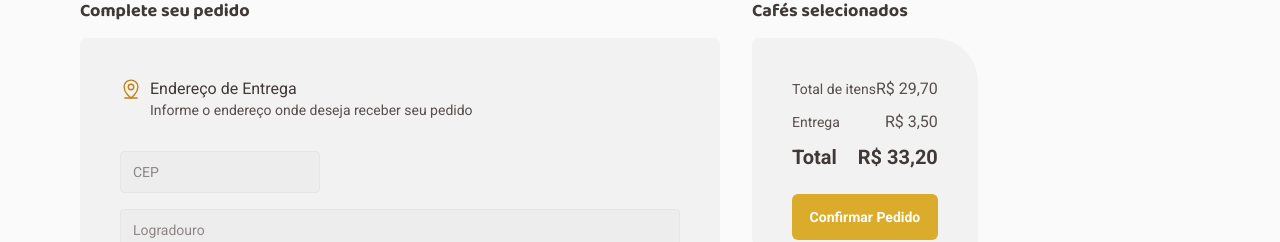
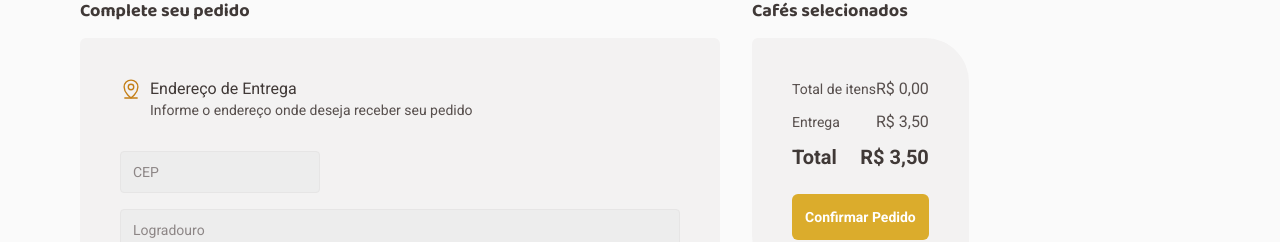
Before and after one commit to matheusmaximianomv/desafio02-coffee-delivery, a React (Vite) app: page /order in a window 1280 px wide. Shown: the part 148-390 px from the top of the page. Built offline with nearby package versions, Linux system fonts and the light colour scheme.

Commit message:
feat: Alterando o valor quando muda a quantidade

```diff
--- a/src/pages/Order/index.tsx
+++ b/src/pages/Order/index.tsx
@@ -8,6 +8,7 @@ import {
 } from 'phosphor-react';
 
 import { ProductsContext } from '../../contexts/products/ProductsContext';
+import { formatPrice } from '../../utils/formatPrice';
 
 import { Input } from '../../components/Input';
 import { IGroupSelectProps, GroupSelect } from '../../components/GroupSelect';
@@ -35,24 +36,32 @@ export function Order() {
 
   const productsSelected = products.filter((product) => product.quantity > 0);
 
+  const deliveryPrice = 3.5;
+  const totalPriceProductsSelected = products.reduce(
+    (accumulator, currentValue) =>
+      accumulator + currentValue.price * currentValue.quantity,
+    0
+  );
+  const totalDelivery = deliveryPrice + totalPriceProductsSelected;
+
   const groupSelectProps: IGroupSelectProps = {
     options: [
       {
         id: useId(),
         label: 'Cartão de Crédito',
-        renderIcon: (color, size) => <CreditCard size={size} color={color} />,
+        renderIcon: (color, size) => <CreditCard color={color} size={size} />,
         selected: false,
       },
       {
         id: useId(),
         label: 'Cartão de Débito',
-        renderIcon: (color, size) => <Bank size={size} color={color} />,
+        renderIcon: (color, size) => <Bank color={color} size={size} />,
         selected: false,
       },
       {
         id: useId(),
         label: 'Dinheiro',
-        renderIcon: (color, size) => <Money size={size} color={color} />,
+        renderIcon: (color, size) => <Money color={color} size={size} />,
         selected: false,
       },
     ],
@@ -138,17 +147,17 @@ export function Order() {
           <PurchaseSummaryContainer>
             <PurchaseSummaryItems>
               <span>Total de itens</span>
-              <span>R$ 29,70</span>
+              <span>R$ {formatPrice(totalPriceProductsSelected)}</span>
             </PurchaseSummaryItems>
 
             <PurchaseSummaryItems>
               <span>Entrega</span>
-              <span>R$ 3,50</span>
+              <span>R$ {formatPrice(deliveryPrice)}</span>
             </PurchaseSummaryItems>
 
             <PurchaseSummaryTotal>
               <span>Total</span>
-              <span>R$ 33,20</span>
+              <span>R$ {formatPrice(totalDelivery)}</span>
             </PurchaseSummaryTotal>
           </PurchaseSummaryContainer>
 
```
